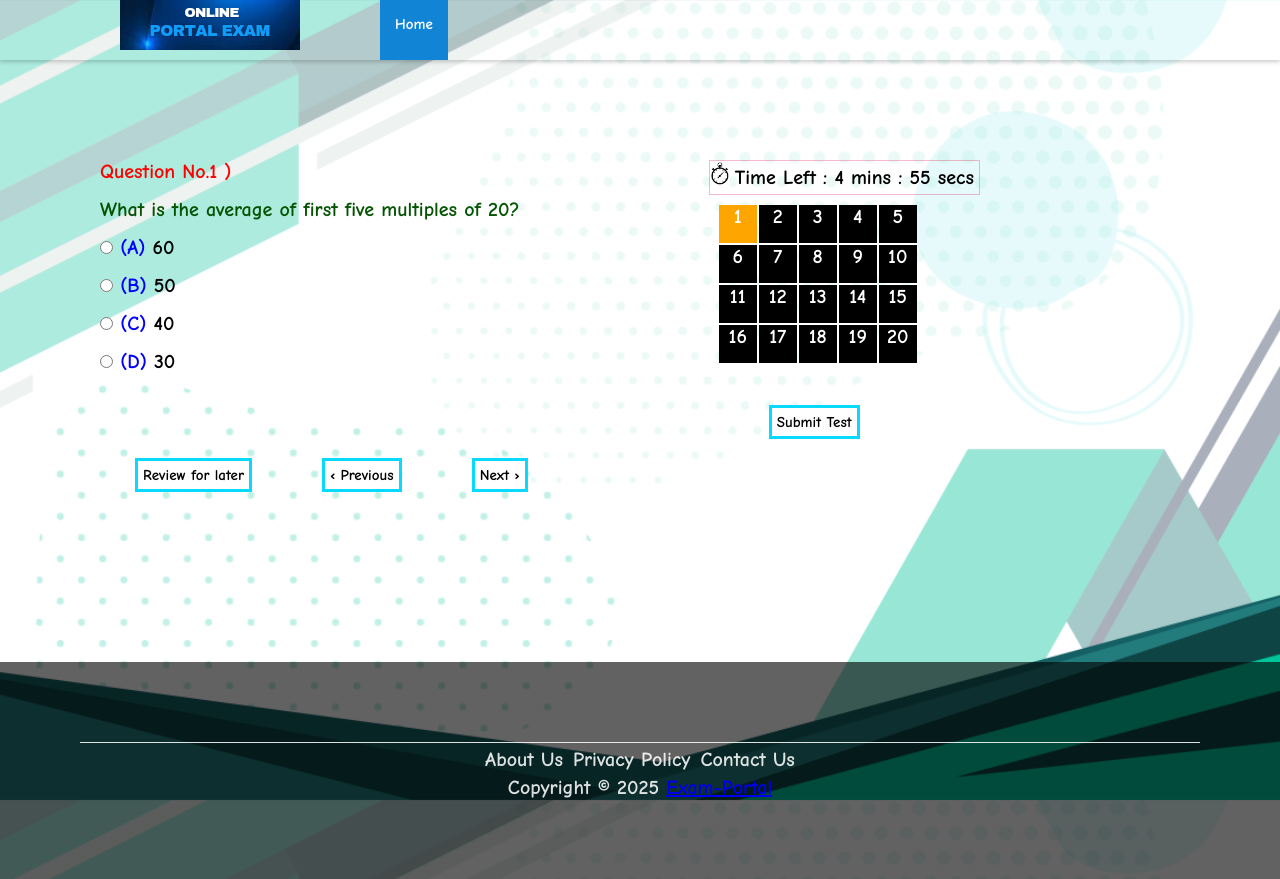
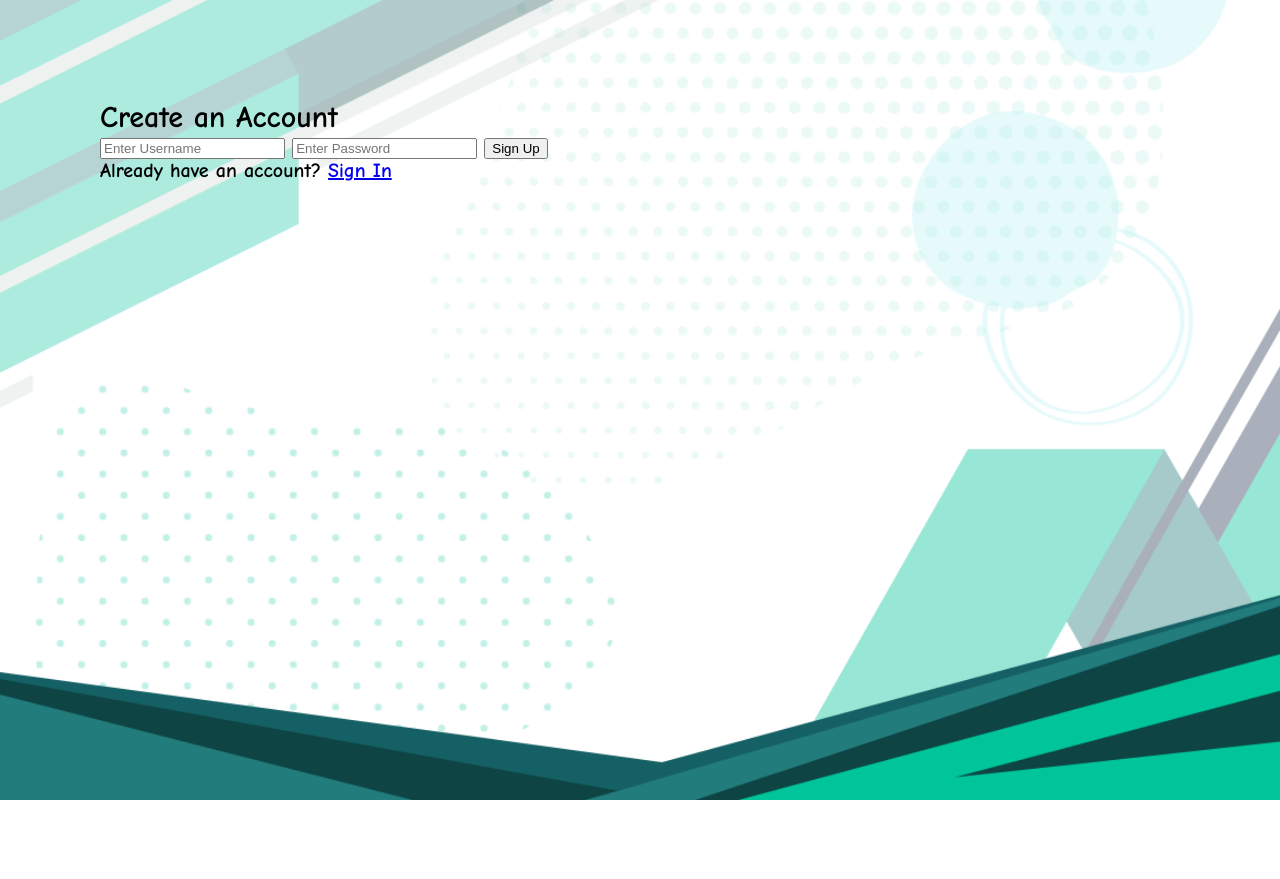
Before and after one commit to Shivam95800/online-quiz-platform, a plain HTML site: page index.html in a window 1280 px wide. After the commit the page ends 800 px from the top, so only its background shows below. Drawn offline with Linux system fonts and the light colour scheme.

Commit message:
Update index.html

```diff
--- a/index.html
+++ b/index.html
@@ -5,24 +5,53 @@
     <meta http-equiv="X-UA-Compatible" content="IE=edge">
     <meta name="viewport" content="width=device-width, initial-scale=1.0">
     <title>Online Exam</title>
-    <!--CSS file-->
     <link rel="stylesheet" href="styles.css">
     <link rel="stylesheet" href="style1.css">
-
-    <!-- <link rel="stylesheet" href="normalize.css"> -->
+    <link rel="stylesheet" href="Register/sign.css">
 </head>
 <body>
+    <!-- Sign Up Section -->
+
+    <!-- <section id="check"> -->
+    <section id="signup-section">
+        <h2 id="hare">Create an Account</h2>
+        <form id="signup-form">
+            <input type="text" id="signup-username" placeholder="Enter Username" required>
+            <input type="password" id="signup-password" placeholder="Enter Password" required>
+            <button type="button" id="signup-submit">Sign Up</button>
+        </form>
+        <p id="krishna">Already have an account? <a href="#" id="go-to-signin">Sign In</a></p>
+    </section>
+
+    <!-- Sign In Section -->
+    <section id="signin-section" class="hide">
+        <h2>Sign In</h2>
+        <form id="signin-form">
+            <input type="text" id="signin-username" placeholder="Enter Username" required>
+            <input type="password" id="signin-password" placeholder="Enter Password" required>
+            <button type="button" id="signin-submit">Sign In</button>
+        </form>
+        <p>Don't have an account? <a href="#" id="go-to-signup">Sign Up</a></p>
+    </section>
+
+    <!-- </section> -->
+
+    <!-- Main Content -->
+    <div id="main-content" class="hide">
+        <!-- Existing content -->
         <!--Navbar-->
         <header class="navbar">
             <!--Logo-->
             <div class="logo">
-            <img src="img/logo1.png" alt="" width="180" height="50">
+                <img src="img/logo1.png" alt="Logo" width="180" height="50">
             </div>
             <!--Home-Menu-->
             <a href="https://github.com/Shivam95800/online-quiz-platform">Home</a>
         </header>
 
         <!--Questions-->
+
+
         <section id="questions" class="flex-row">
             <!--Left section-->
             <div class="left-section">
@@ -114,19 +143,19 @@
     <div class="grid-item">18</div>
     <div class="grid-item">19</div>
     <div class="grid-item">20</div>
-
     </div>
 
     <!--Submit Button-->
     <button type="submit" id="submit-button" class="button">Submit Test</button>
 
-        </div>
+
     </section>
 
     <!--Submission success-->
     <section id="success" class="hide">
             <p>Thank You! Your answers have been recorded.</p>
     </section>
+
 
     <!--Footer-->
     <footer class="footer">
@@ -138,8 +167,11 @@
         <p id="copyright">Copyright &copy; 2025 <a href="https://github.com/Shivam95800/online-quiz-platform">Exam-Portal</a></p>
     </footer>
 
+
+    </div>
+
     <!--JS file-->
     <script src="index.js" type="module"></script>
-
+    <script src="Register/sign.js"></script>
 </body>
 </html>
```
Lines whose indentation alone changed are shown as unchanged.
